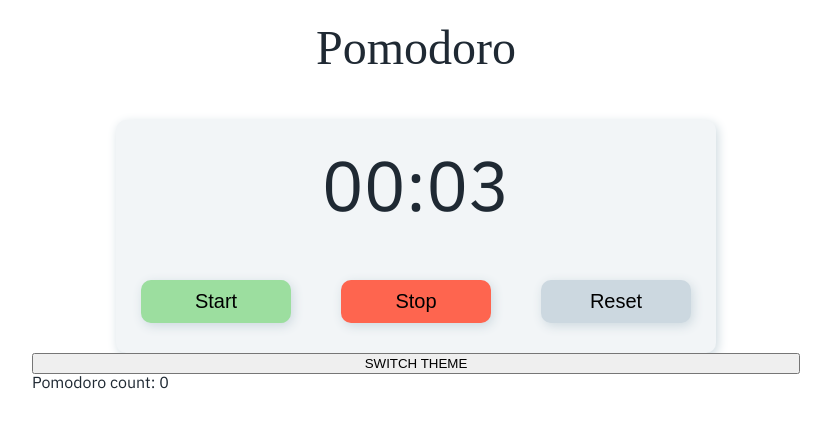
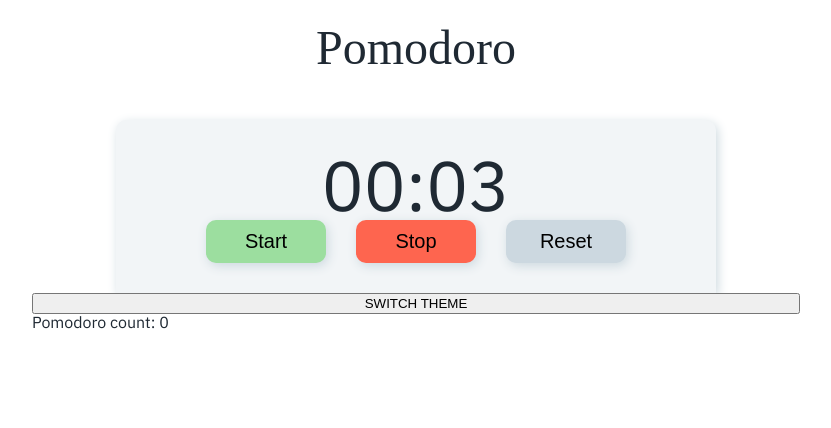
Before and after one commit to zainthedev/pomodoro, a React (Create React App) app: page / in a window 1280 px wide. Shown: the top 428 px of the page, without its empty margins (224-1055 px from the left). Built offline with nearby package versions, Linux system fonts and the light colour scheme; a web font is replaced by a local one.

Commit message:
Timer styling

```diff
--- a/src/styled-components/Timer.ts
+++ b/src/styled-components/Timer.ts
@@ -2,48 +2,62 @@ import styled from 'styled-components';
 import { device } from '../styles/theme';
 import { Container } from './Container';
 
-export const TimerWrapper = styled(Container)``;
+export const TimerWrapper = styled(Container)`
+    border-radius: 10px 10px 0 0;
+`;
 
 export const TimerTime = styled.h2`
     font-size: 18vw;
-    margin-bottom: 15vw;
 
     @media ${device.pc} {
         font-size: 70px;
-        margin-bottom: 60px;
     }
 `;
 
 export const TimerButtonWrapper = styled.div`
+    align-items: center;
     display: flex;
     flex-direction: column;
     width: 50%;
 
     @media ${device.pc} {
         flex-direction: row;
-        width: 100%;
+        justify-content: space-evenly;
+        width: 80%;
     }
 `;
 
-const TimerButton = styled.button`
+export const TimerButton = styled.button<{ isTimerRunning: boolean }>`
+    background: ${(props) =>
+        props.isTimerRunning
+            ? props.theme.colors.stopButton
+            : props.theme.colors.startButton};
     border: none;
     border-radius: 2.67vw;
     box-shadow: 0.53vw 0.8vw 2.93vw 0vw ${({ theme }) => theme.colors.shadow};
     font-size: 5vw;
     width: 75%;
-    margin: 0 auto 5vw;
     padding: 4vw 0;
+    transition: background 0.1s ease-in;
+
+    &:first-child {
+        margin: 0 0 10vw;
+    }
 
     @media ${device.pc} {
         box-shadow: 2px 3px 11px 0px ${({ theme }) => theme.colors.shadow};
         border-radius: 10px;
         cursor: pointer;
         font-size: 20px;
+        padding: 10px 0;
         width: 25%;
-        padding: 10px 0;
-        margin: 0 auto;
-        &:not(:last-child) {
-            /* margin: 0 20px 0 0; */
+
+        &:first-child {
+            margin: 0;
+        }
+
+        &:hover {
+            filter: opacity(0.9);
         }
     }
 `;
--- a/src/styles/theme.ts
+++ b/src/styles/theme.ts
@@ -13,7 +13,7 @@ export const lightTheme: DefaultTheme = {
         text: '#1f2933',
         startButton: '#9cde9f',
         stopButton: '#fe654f',
-        accent: '#c6d8f',
+        accent: '#c6d8ff',
         container: '#f2f5f7',
         shadow: '#cdd9df',
     },
```
